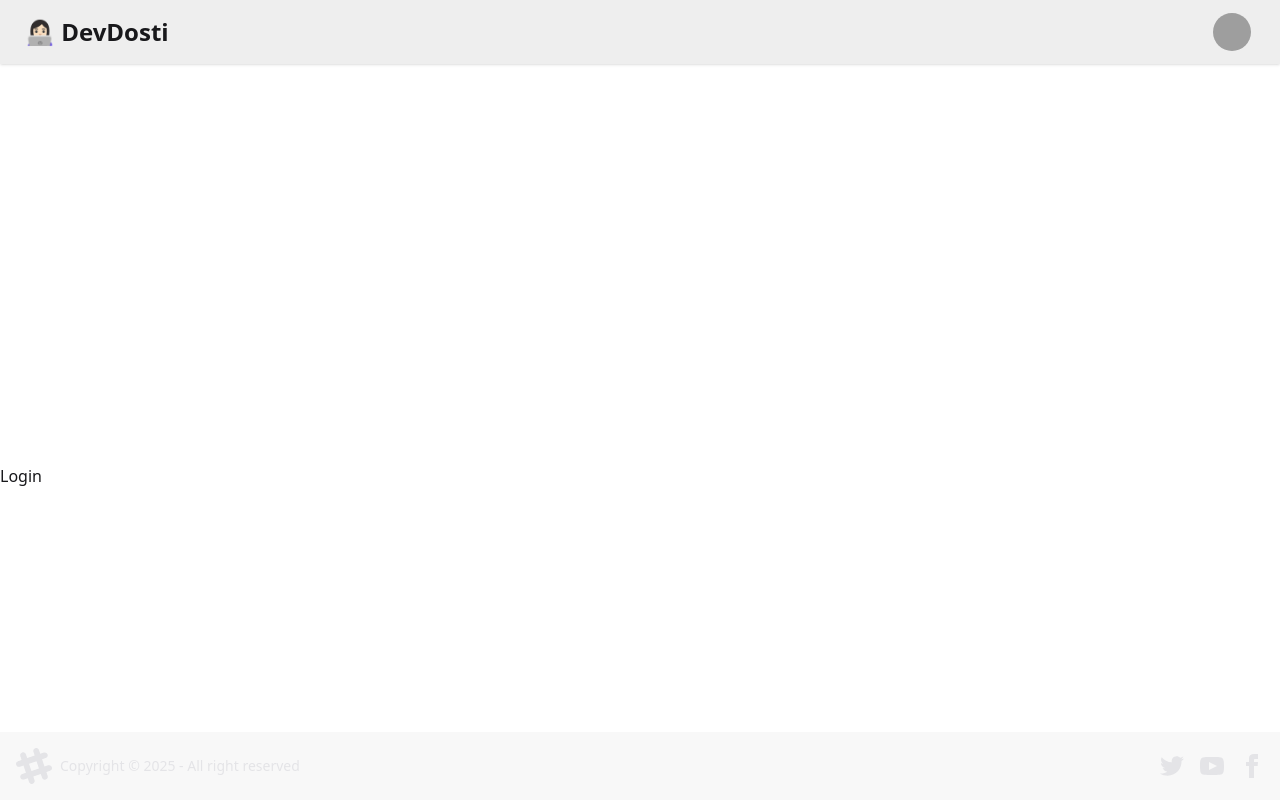
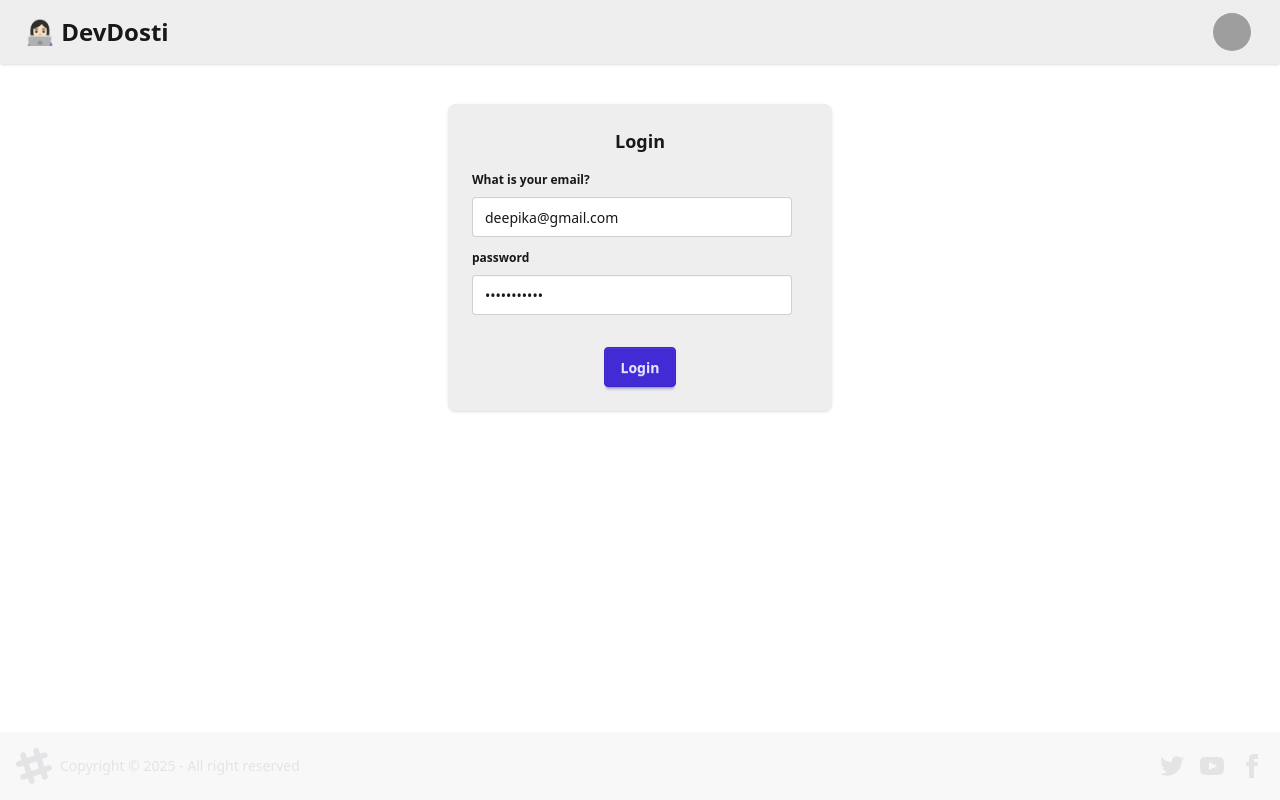
Before and after one commit to bhuvabhavik/devdosti-frontend, a React (Vite) app: page /login in a window 1280 px wide. Built offline with nearby package versions, Linux system fonts and the light colour scheme; grey boxes are pictures that could not be loaded.

Commit message:
login screen

```diff
--- a/package.json
+++ b/package.json
@@ -10,9 +10,12 @@
     "preview": "vite preview"
   },
   "dependencies": {
+    "@reduxjs/toolkit": "^2.8.2",
     "@tailwindcss/vite": "^4.1.8",
+    "axios": "^1.9.0",
     "react": "^19.1.0",
     "react-dom": "^19.1.0",
+    "react-redux": "^9.2.0",
     "react-router-dom": "^7.6.1",
     "tailwindcss": "^4.1.8"
   },
--- a/src/Login.jsx
+++ b/src/Login.jsx
@@ -1,9 +1,65 @@
-import React from 'react'
+import axios from "axios";
+import React, { useState } from "react";
 
 const Login = () => {
+  const [emailId, setEmailId] = useState("deepika@gmail.com");
+  const [password, setPassword] = useState("Deepika@123");
+
+  const handleLogin = async () => {
+    try {
+      const res = await axios.post("http://localhost:3000/login", {
+        emailId,
+        password,
+      }
+      ,{
+        withCredentials:true
+      }
+    );
+
+      console.log(res);
+
+
+    } catch (err) {
+      console.log("error : "+err)
+    }
+  };
+
   return (
-    <div className='mt-100'>Login</div>
-  )
-}
+    <div className="flex justify-center my-10">
+      <div className="card bg-base-300 w-96 shadow-sm ">
+        <div className="card-body">
+          <h2 className="card-title flex justify-center">Login</h2>
+          <div>
+            <fieldset className="fieldset">
+              <legend className="fieldset-legend">What is your email?</legend>
+              <input
+                type="text"
+                className="input"
+                value={emailId}
+                placeholder="Enter email"
+                onChange={(e) => setEmailId(e.target.value)}
+              />
+            </fieldset>
+            <fieldset className="fieldset">
+              <legend className="fieldset-legend">password</legend>
+              <input
+                type="password"
+                className="input"
+                value={password}
+                placeholder="Enter password"
+                onChange={(e) => setPassword(e.target.value)}
+              />
+            </fieldset>
+          </div>
+          <div className="card-actions justify-center mt-5">
+            <button className="btn btn-primary"
+            onClick={handleLogin}
+            >Login</button>
+          </div>
+        </div>
+      </div>
+    </div>
+  );
+};
 
-export default Login
+export default Login;
```
Also changed, not shown: 1 other file (tests, documents, lock files or other folders).
